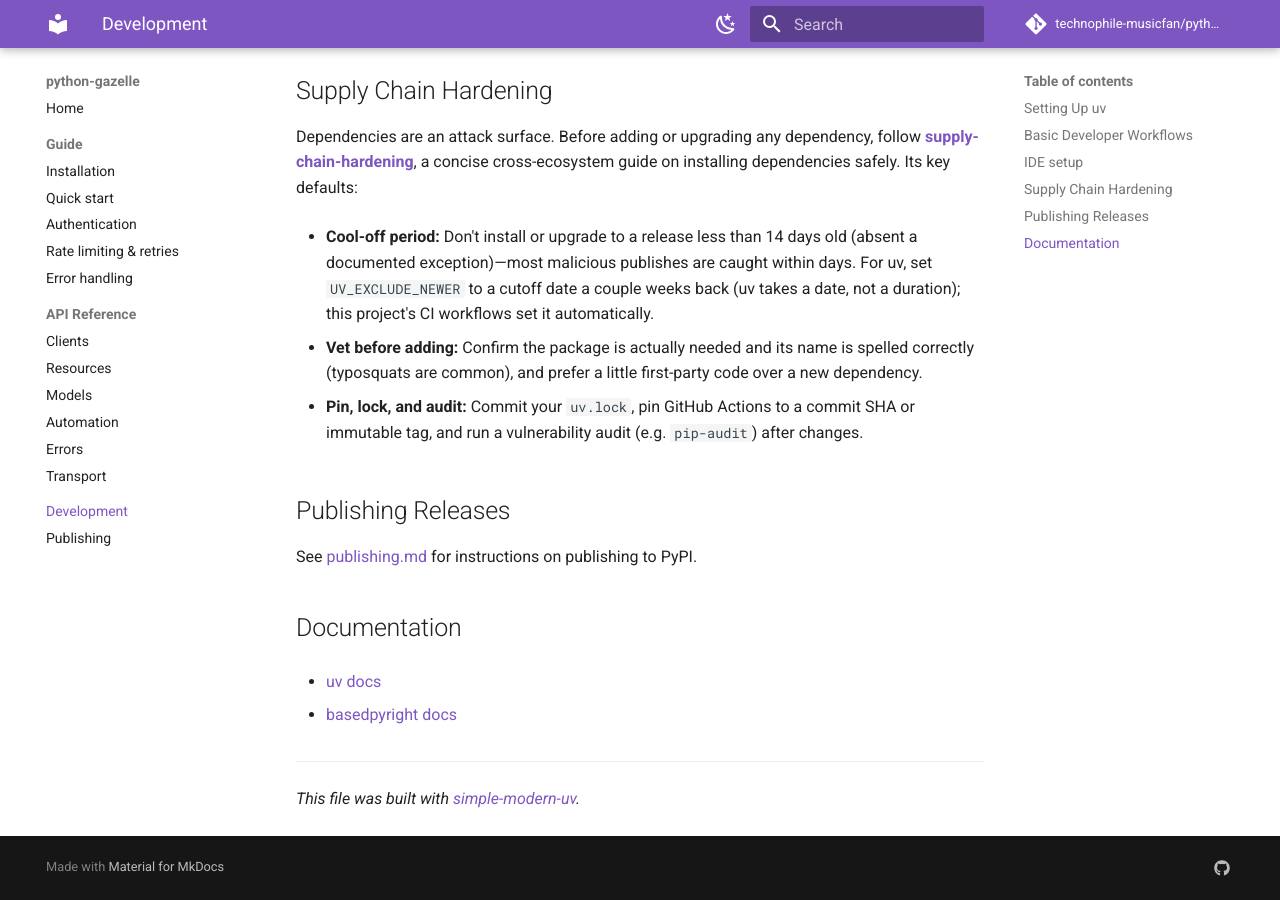
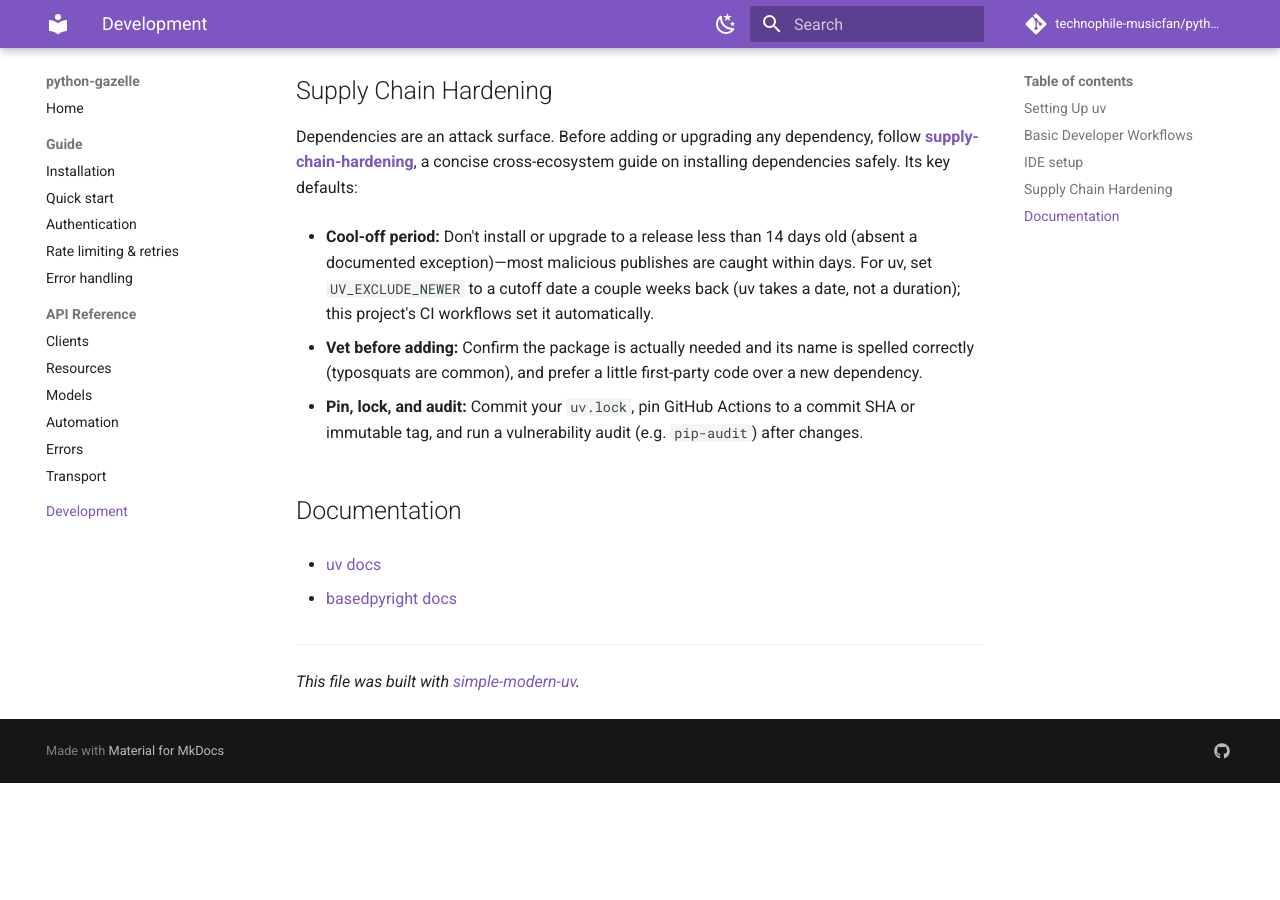
Before and after one commit to technophile-musicfan/python-gazelle, an MkDocs documentation site: the page built from docs/development.md, in a window 1280 px wide and 900 px high, scrolled down 1703 px. Built offline with MkDocs 1.6.1 and Material for MkDocs 9.7.7, drawn with Linux system fonts in a browser that asks for light colours; comment, search, counter and statistics services are not loaded; after the commit the page ends 2486 px from its top, so only the background shows below that.

Commit message:
docs: exclude maintainer publishing runbook from published site
publishing.md is a PyPI release runbook for maintainers, not consumer
docs. Drop it from the mkdocs nav and add it to exclude_docs (mirroring
installation.md); the file stays in the repo. Remove the now-dangling
link and empty Publishing section from development.md.

Co-Authored-By: Claude Opus 4.8 (1M context) <noreply@anthropic.com>

```diff
--- a/docs/development.md
+++ b/docs/development.md
@@ -99,10 +99,6 @@ cross-ecosystem guide on installing dependencies safely. Its key defaults:
 - **Pin, lock, and audit:** Commit your `uv.lock`, pin GitHub Actions to a commit SHA or
   immutable tag, and run a vulnerability audit (e.g. `pip-audit`) after changes.
 
-## Publishing Releases
-
-See [publishing.md](publishing.md) for instructions on publishing to PyPI.
-
 ## Documentation
 
 - [uv docs](https://docs.astral.sh/uv/)
--- a/mkdocs.yml
+++ b/mkdocs.yml
@@ -48,13 +48,14 @@ nav:
       - Errors: reference/errors.md
       - Transport: reference/transport.md
   - Development: development.md
-  - Publishing: publishing.md
 
-# Internal design docs and the dev-oriented top-level installation page are kept
-# in the repo but excluded from the published site (the site uses guide/*).
+# Internal design docs, the dev-oriented top-level installation page, and the
+# maintainer-only PyPI release runbook are kept in the repo but excluded from
+# the published site (the site uses guide/* and is consumer-facing).
 exclude_docs: |
   superpowers/
   /installation.md
+  /publishing.md
 
 plugins:
   - search
```
Also changed, not shown: 1 other file.
